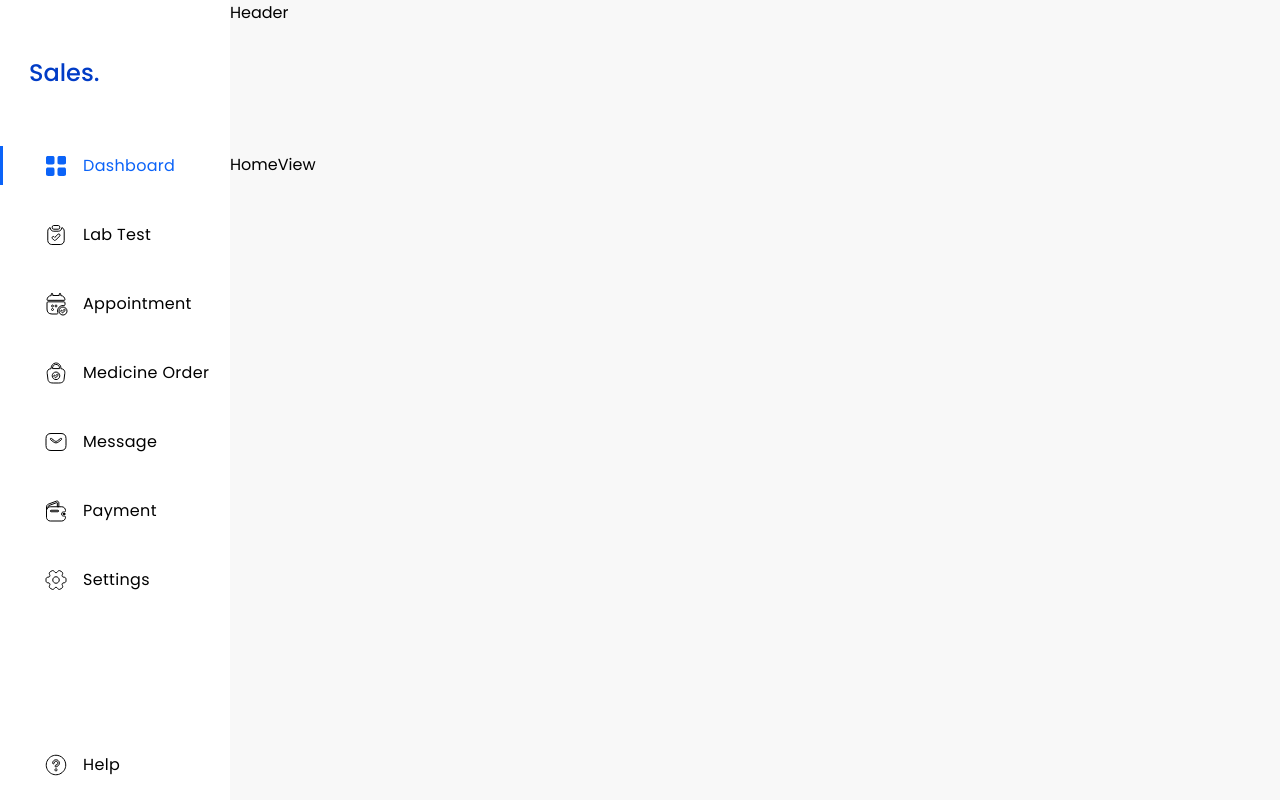
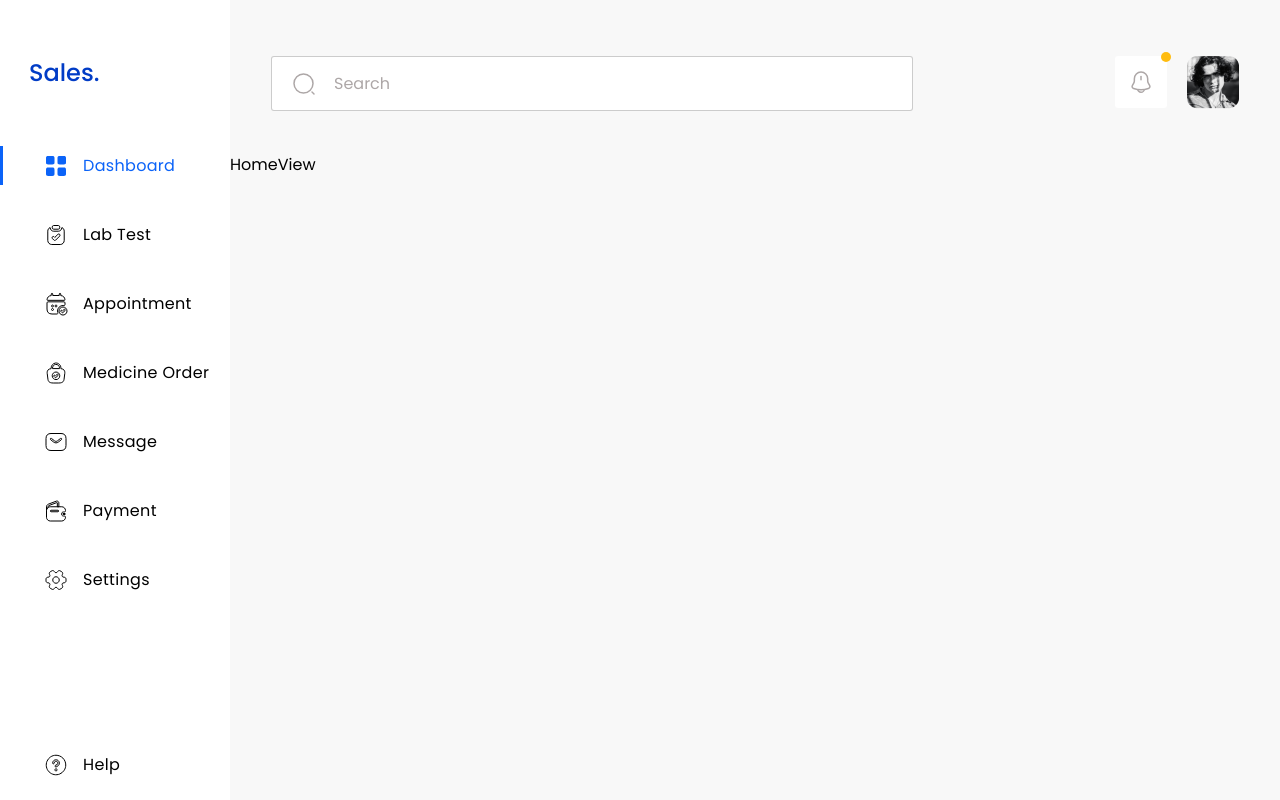
Before and after one commit to antanaviciusvilius/reiz-task, a Vue app: page / in a window 1280 px wide. Built offline with nearby package versions, Linux system fonts and the light colour scheme.

Commit message:
Header feature

```diff
--- a/src/assets/scss/base.scss
+++ b/src/assets/scss/base.scss
@@ -11,6 +11,7 @@ body {
   font-family: 'Poppins', sans-serif;
   font-style: normal;
   line-height: normal;
+  font-size: 16px;
 
 }
 
--- a/src/components/AppLayout.vue
+++ b/src/components/AppLayout.vue
@@ -1,5 +1,5 @@
 <script setup lang="ts">
-import HeaderComponent from '@/components/features/HeaderComponent.vue';
+import HeaderComponent from '@/components/features/Header/HeaderComponent.vue';
 import SidebarComponent from '@/components/features/Sidebar/SidebarComponent.vue';
 </script>
 
--- /dev/null
+++ b/src/components/features/Header/HeaderAction.vue
@@ -0,0 +1,52 @@
+<script setup lang="ts">
+import type { Component, StyleValue } from 'vue';
+
+export interface HeaderActionProps {
+  icon?: Component;
+  showIndicator?: boolean;
+  indicatorColor?: string;
+  styles?: StyleValue;
+}
+
+const props = defineProps<HeaderActionProps>();
+</script>
+
+<template>
+  <div class="header-action-container" :style="props.styles">
+    <div class="bubble-indicator" v-if="props.showIndicator" :style="{backgroundColor: props.indicatorColor || '#FFBC0F'}"></div>
+    <div class="icon" v-if="props.icon">
+      <component :is="props.icon" />
+    </div>
+    <slot></slot>
+  </div>
+</template>
+
+<style scoped>
+.header-action-container {
+  display: flex;
+  background-color: white;
+  height: 52px;
+  width: 52px;
+  border-radius: 3px;
+  position: relative;
+  cursor: pointer;
+  align-items: center;
+  justify-content: center;
+}
+
+.bubble-indicator {
+  display: block;
+  width: 10px;
+  height: 10px;
+  background-color: #FFBC0F;
+  border-radius: 50%;
+  position: absolute;
+  right: -4px;
+  top: -4px;
+}
+
+.icon {
+  display: flex;
+  color: #ADA7A7;
+}
+</style>
--- /dev/null
+++ b/src/components/features/Header/HeaderComponent.vue
@@ -0,0 +1,36 @@
+<script setup lang="ts">
+import userPic from '@/assets/user-pic.png';
+import HeaderAction from '@/components/features/Header/HeaderAction.vue';
+import NotificationBingIcon from '@/components/icons/NotificationBingIcon.vue';
+import InputWrapper from '@/components/shared/InputWrapper.vue';
+</script>
+
+<template>
+  <div class="header-container">
+    <InputWrapper placeholder="Search" class="search-input"/>
+    <div class="header-actions">
+      <HeaderAction :icon="NotificationBingIcon" show-indicator/>
+      <HeaderAction :styles="{borderRadius: '10px'}">
+        <img :src="userPic" />
+      </HeaderAction>
+    </div>
+  </div>
+</template>
+
+<style scoped>
+  .header-container {
+    padding: 56px 41px;
+    display: flex;
+    justify-content: space-between;
+  }
+
+  .search-input {
+    max-width: 600px;
+    width: 100%;
+  }
+
+  .header-actions {
+    display: flex;
+    gap: 20px;
+  }
+</style>
--- a/src/components/features/HeaderComponent.vue
+++ /dev/null
@@ -1,14 +0,0 @@
-<script setup lang="ts">
-</script>
-
-<template>
-  <div class="header-container">
-    Header
-  </div>
-</template>
-
-<style scoped>
-  .header-container {
-    background-color: var(--background-color);
-  }
-</style>
--- a/src/components/features/Sidebar/SidebarNavigationItem.vue
+++ b/src/components/features/Sidebar/SidebarNavigationItem.vue
@@ -48,7 +48,6 @@ const props = defineProps<SidebarNavigationItemProps>();
   }
 
   .sidebar-nav-item-label {
-    font-size: 16px;
     font-style: normal;
     font-weight: 400;
     line-height: normal;
--- /dev/null
+++ b/src/components/icons/NotificationBingIcon.vue
@@ -0,0 +1,24 @@
+<template>
+  <svg xmlns="http://www.w3.org/2000/svg" width="24" height="25" viewBox="0 0 24 25" fill="none">
+    <path
+      d="M12 6.54352V9.87352"
+      stroke="currentColor"
+      stroke-width="1.5"
+      stroke-miterlimit="10"
+      stroke-linecap="round"
+    />
+    <path
+      d="M12.02 2.10352C8.34002 2.10352 5.36002 5.08352 5.36002 8.76352V10.8635C5.36002 11.5435 5.08002 12.5635 4.73002 13.1435L3.46002 15.2635C2.68002 16.5735 3.22002 18.0335 4.66002 18.5135C9.44002 20.1035 14.61 20.1035 19.39 18.5135C20.74 18.0635 21.32 16.4835 20.59 15.2635L19.32 13.1435C18.97 12.5635 18.69 11.5335 18.69 10.8635V8.76352C18.68 5.10352 15.68 2.10352 12.02 2.10352Z"
+      stroke="currentColor"
+      stroke-width="1.5"
+      stroke-miterlimit="10"
+      stroke-linecap="round"
+    />
+    <path
+      d="M15.33 18.9235C15.33 20.7535 13.83 22.2535 12 22.2535C11.09 22.2535 10.25 21.8735 9.64998 21.2735C9.04998 20.6735 8.66998 19.8335 8.66998 18.9235"
+      stroke="currentColor"
+      stroke-width="1.5"
+      stroke-miterlimit="10"
+    />
+  </svg>
+</template>
--- /dev/null
+++ b/src/components/icons/SearchIcon.vue
@@ -0,0 +1,18 @@
+<template>
+  <svg xmlns="http://www.w3.org/2000/svg" width="24" height="24" viewBox="0 0 24 24" fill="none">
+    <path
+      d="M11.5 21C16.7467 21 21 16.7467 21 11.5C21 6.25329 16.7467 2 11.5 2C6.25329 2 2 6.25329 2 11.5C2 16.7467 6.25329 21 11.5 21Z"
+      stroke="currentColor"
+      stroke-width="1.5"
+      stroke-linecap="round"
+      stroke-linejoin="round"
+    />
+    <path
+      d="M22 22L20 20"
+      stroke="currentColor"
+      stroke-width="1.5"
+      stroke-linecap="round"
+      stroke-linejoin="round"
+    />
+  </svg>
+</template>
--- /dev/null
+++ b/src/components/shared/InputWrapper.vue
@@ -0,0 +1,44 @@
+<script setup lang="ts">
+import SearchIcon from '@/components/icons/SearchIcon.vue';
+
+export interface InputWrapperProps {
+  placeholder: string;
+}
+
+const props = defineProps<InputWrapperProps>();
+</script>
+
+<template>
+  <div class="input-container">
+    <SearchIcon class="search-icon"/>
+    <input :placeholder="props.placeholder" class="input"/>
+  </div>
+</template>
+
+<style scoped lang="scss">
+  .input-container {
+    display: flex;
+    border-radius: 3px;
+    border: 1px solid rgba(0, 0, 0, 0.20);
+    background: var(--container-background-color);
+    align-items: center;
+    padding: 13px 20px;
+    gap: 16px;
+  }
+
+  .search-icon, input, input::placeholder {
+    color: #ADA7A7;
+  }
+
+  .input {
+    border: none;
+    outline: none;
+    flex: 1;
+
+    &, &::placeholder {
+      font-family: Poppins;
+      font-size: 16px;
+      font-style: normal;
+    }
+  }
+</style>
```
Also changed, not shown: src/assets/user-pic.png (added).
